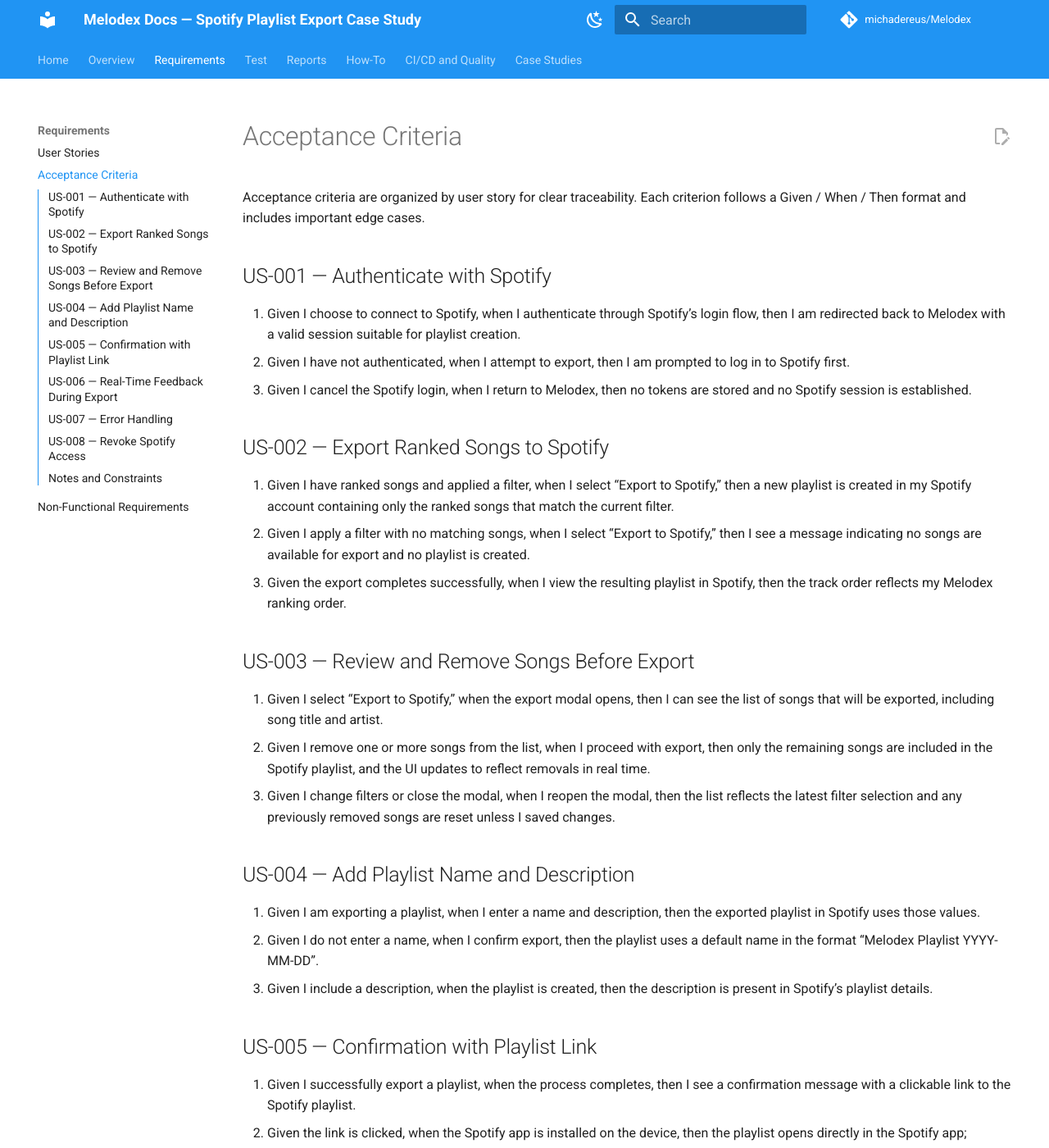
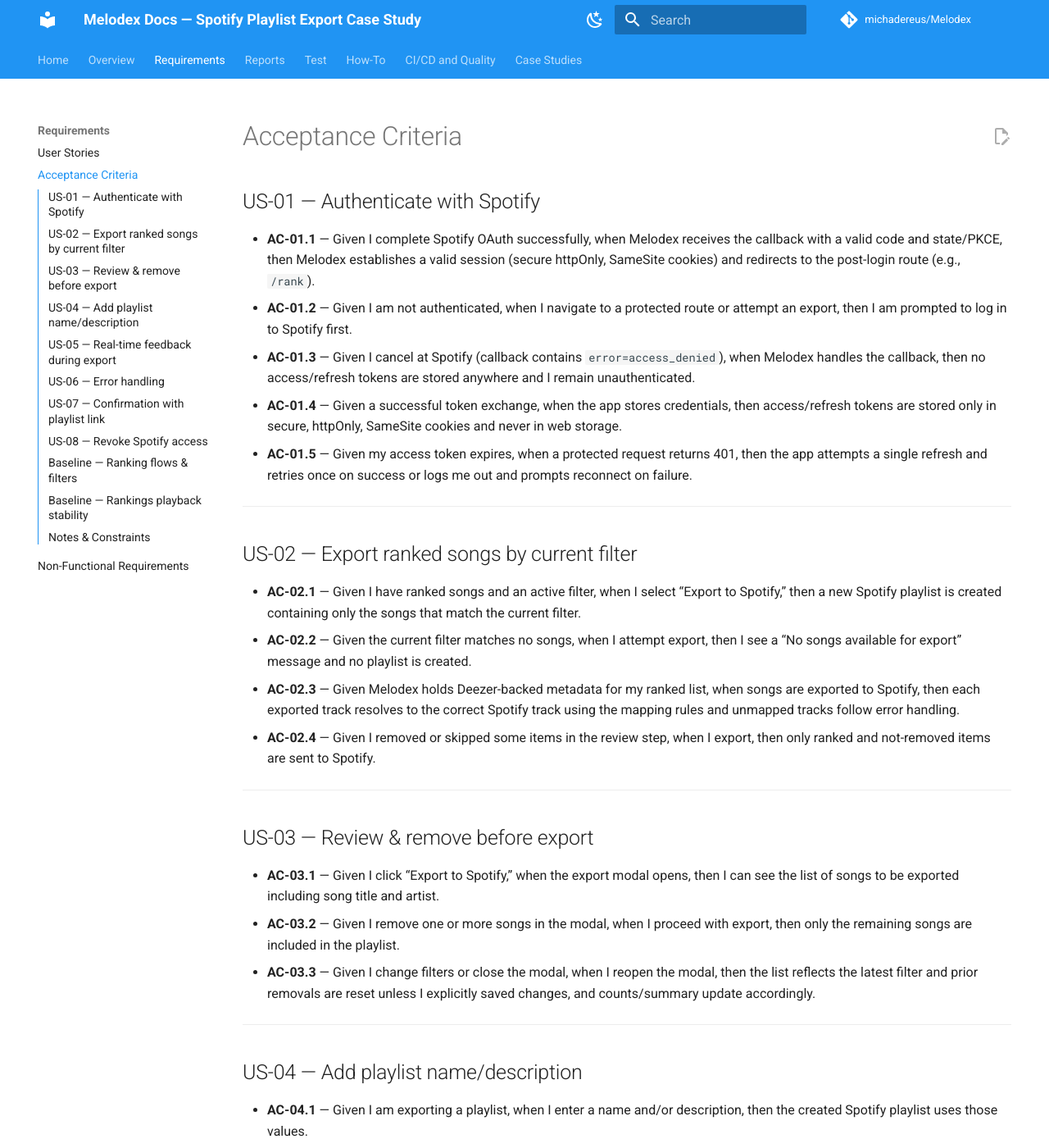
Before and after one commit to michadereus/Melodex, an MkDocs documentation site: the page built from docs/requirements/acceptance-criteria.md, in a window 1280 px wide and 1400 px high. Shown: the whole window at 82% size. Built offline with MkDocs 1.6.1 and Material for MkDocs 9.7.7, drawn with Linux system fonts in a browser that asks for light colours; comment, search, counter and statistics services are not loaded; some of the changed text lies outside the part shown.

Commit message:
docs: set US-01 to "in progress" on traceability matrix; aligned acceptance criteria with traceability matrix; swapped "test" and "report" tabs on mkdocs

```diff
--- a/docs/requirements/acceptance-criteria.md
+++ b/docs/requirements/acceptance-criteria.md
@@ -1,56 +1,87 @@
 # Acceptance Criteria
 
-Acceptance criteria are organized by user story for clear traceability. Each criterion follows a Given / When / Then format and includes important edge cases.
+## US-01 — Authenticate with Spotify
 
-## US-001 — Authenticate with Spotify
+- **AC-01.1** — Given I complete Spotify OAuth successfully, when Melodex receives the callback with a valid code and state/PKCE, then Melodex establishes a valid session (secure httpOnly, SameSite cookies) and redirects to the post-login route (e.g., `/rank`).
+- **AC-01.2** — Given I am not authenticated, when I navigate to a protected route or attempt an export, then I am prompted to log in to Spotify first.
+- **AC-01.3** — Given I cancel at Spotify (callback contains `error=access_denied`), when Melodex handles the callback, then no access/refresh tokens are stored anywhere and I remain unauthenticated.
+- **AC-01.4** — Given a successful token exchange, when the app stores credentials, then access/refresh tokens are stored only in secure, httpOnly, SameSite cookies and never in web storage.
+- **AC-01.5** — Given my access token expires, when a protected request returns 401, then the app attempts a single refresh and retries once on success or logs me out and prompts reconnect on failure.
 
-1. Given I choose to connect to Spotify, when I authenticate through Spotify’s login flow, then I am redirected back to Melodex with a valid session suitable for playlist creation.
-2. Given I have not authenticated, when I attempt to export, then I am prompted to log in to Spotify first.
-3. Given I cancel the Spotify login, when I return to Melodex, then no tokens are stored and no Spotify session is established.
+---
 
-## US-002 — Export Ranked Songs to Spotify
+## US-02 — Export ranked songs by current filter
 
-1. Given I have ranked songs and applied a filter, when I select “Export to Spotify,” then a new playlist is created in my Spotify account containing only the ranked songs that match the current filter.
-2. Given I apply a filter with no matching songs, when I select “Export to Spotify,” then I see a message indicating no songs are available for export and no playlist is created.
-3. Given the export completes successfully, when I view the resulting playlist in Spotify, then the track order reflects my Melodex ranking order.
+- **AC-02.1** — Given I have ranked songs and an active filter, when I select “Export to Spotify,” then a new Spotify playlist is created containing only the songs that match the current filter.
+- **AC-02.2** — Given the current filter matches no songs, when I attempt export, then I see a “No songs available for export” message and no playlist is created.
+- **AC-02.3** — Given Melodex holds Deezer-backed metadata for my ranked list, when songs are exported to Spotify, then each exported track resolves to the correct Spotify track using the mapping rules and unmapped tracks follow error handling.
+- **AC-02.4** — Given I removed or skipped some items in the review step, when I export, then only ranked and not-removed items are sent to Spotify.
 
-## US-003 — Review and Remove Songs Before Export
+---
 
-1. Given I select “Export to Spotify,” when the export modal opens, then I can see the list of songs that will be exported, including song title and artist.
-2. Given I remove one or more songs from the list, when I proceed with export, then only the remaining songs are included in the Spotify playlist, and the UI updates to reflect removals in real time.
-3. Given I change filters or close the modal, when I reopen the modal, then the list reflects the latest filter selection and any previously removed songs are reset unless I saved changes.
+## US-03 — Review & remove before export
 
-## US-004 — Add Playlist Name and Description
+- **AC-03.1** — Given I click “Export to Spotify,” when the export modal opens, then I can see the list of songs to be exported including song title and artist.
+- **AC-03.2** — Given I remove one or more songs in the modal, when I proceed with export, then only the remaining songs are included in the playlist.
+- **AC-03.3** — Given I change filters or close the modal, when I reopen the modal, then the list reflects the latest filter and prior removals are reset unless I explicitly saved changes, and counts/summary update accordingly.
 
-1. Given I am exporting a playlist, when I enter a name and description, then the exported playlist in Spotify uses those values.
-2. Given I do not enter a name, when I confirm export, then the playlist uses a default name in the format “Melodex Playlist YYYY-MM-DD”.
-3. Given I include a description, when the playlist is created, then the description is present in Spotify’s playlist details.
+---
 
-## US-005 — Confirmation with Playlist Link
+## US-04 — Add playlist name/description
 
-1. Given I successfully export a playlist, when the process completes, then I see a confirmation message with a clickable link to the Spotify playlist.
-2. Given the link is clicked, when the Spotify app is installed on the device, then the playlist opens directly in the Spotify app; otherwise, it opens in the browser.
+- **AC-04.1** — Given I am exporting a playlist, when I enter a name and/or description, then the created Spotify playlist uses those values.
+- **AC-04.2** — Given I do not enter a name, when I confirm export, then the playlist name defaults to “Melodex Playlist YYYY-MM-DD.”
 
-## US-006 — Real-Time Feedback During Export
+---
 
-1. Given I start exporting a playlist, when the export is processing, then I see a progress indicator or loading state that remains visible until completion or failure.
-2. Given the export completes, when the playlist is successfully created, then the progress indicator shows completion and the confirmation message is displayed.
-3. Given the export fails, when the process stops, then the progress indicator shows an error state and a clear error message is displayed with next steps (e.g., retry).
+## US-05 — Real-time feedback during export
 
-## US-007 — Error Handling
+- **AC-05.1** — Given I start export, when processing is underway, then a progress or loading indicator remains visible until completion or failure.
+- **AC-05.2** — Given the playlist is successfully created, when export completes, then the progress indicator shows completion and a success confirmation is displayed.
+- **AC-05.3** — Given an error prevents completion, when the process stops, then I see an error state with clear next steps such as retry.
 
-1. Given a song cannot be added to Spotify (for example, not found or region-restricted), when the export runs, then I see an error message identifying the issue and options to skip the song and continue or cancel the export.
-2. Given multiple errors occur, when the export runs, then I see a list of errors with options (e.g., skip all failing songs, retry, or cancel).
-3. Given API rate limits are reached, when the export runs, then I see a “Try again later” message that explains the rate-limit condition and suggests a retry.
+---
 
-## US-008 — Revoke Spotify Access
+## US-06 — Error handling
 
-1. Given I am connected to Spotify, when I choose “Disconnect Spotify” in my profile settings, then the integration is revoked and tokens are invalidated on the Melodex side.
-2. Given I revoke access, when I attempt to export again, then I am prompted to reconnect to Spotify.
-3. Given I revoke access in Melodex, when I check my Spotify account’s connected apps, then Melodex no longer appears in the list of authorized applications.
+- **AC-06.1** — Given a song cannot be added to Spotify (for example, not found or region-restricted), when the export runs, then I see an error message identifying the issue and options to skip the song and continue or cancel the export.
+- **AC-06.2** — Given Spotify rate limits are reached, when the export runs, then I see a “Try again later” message that explains the condition and suggests a retry.
+- **AC-06.3** — Given one or more errors occur, when I choose how to proceed, then I can retry, skip all failing songs, or cancel the export.
 
-## Notes and Constraints
+---
 
-- Track Matching: Exported tracks are matched using the Deezer-backed metadata already stored in Melodex. If a Spotify track cannot be matched, the flow follows the error handling criteria in US-007.
-- Authentication Architecture: The chosen authentication flow (e.g., Authorization Code with PKCE) and any hybrid approach for service calls are recorded separately in the technical design. Acceptance criteria focus on observable user outcomes rather than internal implementation details.
-- Ordering Guarantee: The exported playlist order must mirror the ranking order presented to the user at the time of export.
+## US-07 — Confirmation with playlist link
+
+- **AC-07.1** — Given export succeeds, when the flow completes, then I see a confirmation with a clickable link to the new Spotify playlist.
+- **AC-07.2** — Given I click the confirmation link, when the Spotify app is installed, then the playlist opens in the app; otherwise, it opens in the browser with a web fallback.
+
+---
+
+## US-08 — Revoke Spotify access
+
+- **AC-08.1** — Given I am connected to Spotify, when I choose “Disconnect Spotify” in settings, then the integration is revoked and tokens are invalidated so protected Spotify calls are no longer possible.
+- **AC-08.2** — Given I have revoked access, when I attempt to export again, then I am prompted to reconnect to Spotify.
+- **AC-08.3** — Given I revoke access in Melodex, when I check my Spotify account’s connected apps, then Melodex no longer appears in the list of authorized applications (subject to Spotify’s propagation timing).
+
+---
+
+## Baseline — Ranking flows & filters
+
+- **AC-F.1** — Given I adjust ranking filters, when I have not clicked Apply, then no background fetch occurs.
+- **AC-F.2** — Given the app preloads or refreshes previews/data, when background fetching occurs, then the burst is capped at approximately 33 items to control cost and latency.
+- **AC-F.3** — Given I apply filters, when the list updates, then UI elements are not clipped or truncated and remain navigable.
+
+---
+
+## Baseline — Rankings playback stability
+
+- **AC-P.1** — Given a preview URL has expired, when I attempt playback, then the preview refreshes and playback resumes without manual reload.
+- **AC-P.2** — Given I navigate or refresh the page, when previews are displayed, then no broken player states persist and controls remain responsive.
+
+---
+
+## Notes & Constraints
+
+- **Track Matching:** Given exported tracks must be resolved, when matching occurs, then Melodex uses stored metadata (Deezer-backed) and routes any unmatched tracks to the US-06 error path.
+- **Auth Architecture:** Given Authorization Code with PKCE is the selected approach, when implementing flows, then technical details are documented separately while ACs remain focused on observable outcomes.
+- **Ordering Guarantee:** Given a playlist is created, when tracks are added, then the playlist order mirrors the ranking order presented at the time of export.
--- a/mkdocs.yml
+++ b/mkdocs.yml
@@ -80,17 +80,17 @@ nav:
     - Acceptance Criteria: requirements/acceptance-criteria.md
     - Non-Functional Requirements: requirements/nfrs.md
 
+  - Reports:
+    - Baseline: reports/baseline.md
+    - Execution Summary: reports/execution-summary.md
+    - Defect Log: reports/bugs.md
+
   - Test:
     - Test Approach: test/test-approach.md
     - Test Plan: test/test-plan.md
     - Traceability Matrix: test/traceability.md
     - Risk Log: test/risk-log.md
     - Exploratory Charters: test/exploratory-charters.md
-
-  - Reports:
-    - Baseline: reports/baseline.md
-    - Execution Summary: reports/execution-summary.md
-    - Defect Log: reports/bugs.md
 
   - How-To:
     - Local Development: how-to/local-dev.md
```
Also changed, not shown: 1 other file.
